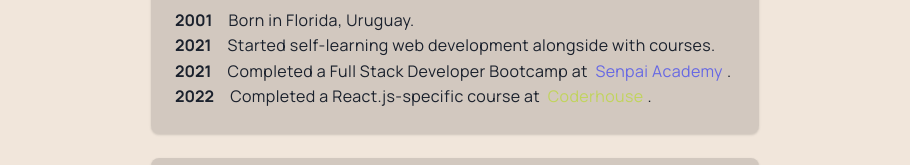
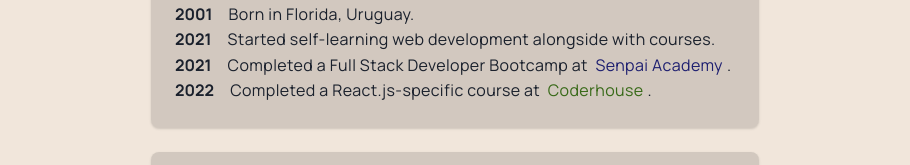
Before and after one commit to enzom-uy/portfolio, a Next.js app: page / in a window 1280 px wide. Shown: the part 724-889 px from the top of the page, without its empty margins (185-1095 px from the left). Built offline with nearby package versions, Linux system fonts and the light colour scheme; no server answers.

Commit message:
Quick fixes after a lighthouse report

```diff
--- a/components/bio-section/bio-section.tsx
+++ b/components/bio-section/bio-section.tsx
@@ -7,6 +7,8 @@ import BioTimelineItem from './bio-timeline-item'
 
 const BioSection: React.FC = () => {
   const textDecorationColor = useColorModeValue('purple.500', 'orange.200')
+  const senpaiColor = useColorModeValue('#1e1f70', '#6768E3')
+  const coderhouseColor = useColorModeValue('#386918', '#C1D35D')
   return (
     <SimpleContainer as="section">
       <SectionTitle textDecorationColor={textDecorationColor} as="h3">
@@ -28,14 +30,14 @@ const BioSection: React.FC = () => {
         text={'Completed a Full Stack Developer Bootcamp at Senpai Academy.'}
         highlight="Senpai Academy"
         p={1}
-        color="#6768E3"
+        color={senpaiColor}
       />
       <BioTimelineItem
         year={2022}
         text={'Completed a React.js-specific course at Coderhouse.'}
         highlight="Coderhouse"
         p={1}
-        color="#C1D35D"
+        color={coderhouseColor}
       />
     </SimpleContainer>
   )
--- a/components/bio-section/brief-bio-card.tsx
+++ b/components/bio-section/brief-bio-card.tsx
@@ -21,13 +21,13 @@ const BriefBioCard = () => {
           Full-Stack Developer.
         </Text>
       </Box>
-      <Box width={24} rounded="full">
-        <Image
-          src={me}
-          alt="Picture of Enzo Muñoz"
-          style={{ borderRadius: '100%' }}
-        />
-      </Box>
+      <Image
+        src={me}
+        height={96}
+        width={96}
+        alt="Picture of Enzo Muñoz"
+        style={{ borderRadius: '100%' }}
+      />
     </SimpleContainer>
   )
 }
--- a/components/navbar/navbar-links.tsx
+++ b/components/navbar/navbar-links.tsx
@@ -91,7 +91,7 @@ const NavbarLinks: React.FC = () => {
   } else {
     return (
       <Menu isLazy>
-        <MenuButton as={Button}>
+        <MenuButton as={Button} aria-label="Open mobile menu">
           <HamburgerIcon />
         </MenuButton>
         <MenuList>{linksMobile}</MenuList>
```
